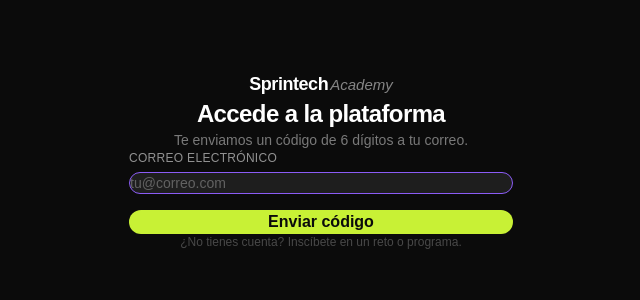
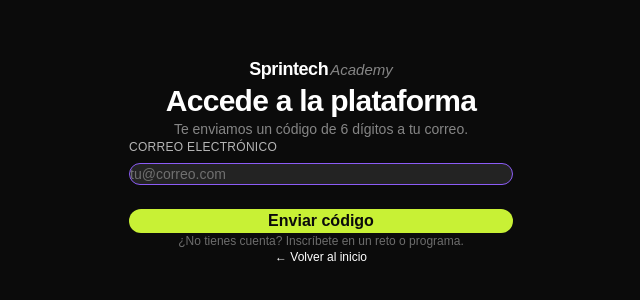
Before and after one commit to SprintechAcademy/SprintechAcademy, a Next.js app: page /login in a window 1280 px wide. Shown: the part 240-540 px from the top of the page, without its empty margins (319-959 px from the left). Built offline with nearby package versions, Linux system fonts and the light colour scheme.

Commit message:
improve login & verificar page UI/UX: better field visibility and spacing

```diff
--- a/app/(auth)/login/page.tsx
+++ b/app/(auth)/login/page.tsx
@@ -43,19 +43,19 @@
   return (
     <>
       {enrolled && (
-        <div className="mb-6 p-4 rounded-xl bg-lime/10 border border-lime/20 text-sm text-lime text-center">
+        <div className="mb-8 p-4 rounded-xl bg-lime/10 border border-lime/20 text-sm text-lime text-center">
           ¡Pago exitoso! Ingresa tu correo para acceder.
         </div>
       )}
 
-      <h1 className="text-2xl font-bold text-white tracking-tight mb-2 text-center">
+      <h1 className="text-3xl font-bold text-white tracking-tight mb-3 text-center">
         Accede a la plataforma
       </h1>
-      <p className="text-sm text-white/45 text-center mb-10">
+      <p className="text-sm text-white/50 text-center mb-10">
         Te enviamos un código de 6 dígitos a tu correo.
       </p>
 
-      <form onSubmit={handleSubmit} className="flex flex-col gap-4">
+      <form onSubmit={handleSubmit} className="flex flex-col gap-6">
         <Input
           type="email"
           label="Correo electrónico"
@@ -67,16 +67,16 @@
         />
 
         {error && (
-          <p className="text-sm text-red-400 text-center">{error}</p>
+          <p className="text-sm text-red-400 text-center -mt-2">{error}</p>
         )}
 
-        <Button type="submit" variant="lime" size="lg" loading={loading} className="w-full mt-2">
+        <Button type="submit" variant="lime" size="lg" loading={loading} className="w-full">
           Enviar código
         </Button>
       </form>
 
-      <p className="text-xs text-white/25 text-center mt-8">
-        ¿No tienes cuenta? Inscíbete en un reto o programa.
+      <p className="text-xs text-white/40 text-center mt-10">
+        ¿No tienes cuenta? Inscríbete en un reto o programa.
       </p>
     </>
   )
@@ -92,6 +92,14 @@
         <Suspense>
           <LoginForm />
         </Suspense>
+        <div className="flex justify-center mt-10">
+          <a
+            href="/"
+            className="text-xs text-white/35 hover:text-white/60 transition-colors flex items-center gap-1.5"
+          >
+            ← Volver al inicio
+          </a>
+        </div>
       </div>
     </div>
   )
--- a/app/(auth)/verificar/page.tsx
+++ b/app/(auth)/verificar/page.tsx
@@ -72,7 +72,6 @@
         return
       }
 
-      // Sign in with the magic link token
       const { error: signInErr } = await supabase.auth.verifyOtp({
         token_hash: data.token_hash,
         type: 'magiclink',
@@ -116,15 +115,15 @@
 
   return (
     <>
-        <h1 className="text-2xl font-bold text-white tracking-tight mb-2 text-center">
+      <h1 className="text-3xl font-bold text-white tracking-tight mb-3 text-center">
         Ingresa tu código
       </h1>
-        <p className="text-sm text-white/45 text-center mb-2">
+      <p className="text-sm text-white/50 text-center mb-2">
         Enviamos un código de 6 dígitos a
       </p>
-        <p className="text-sm text-white font-medium text-center mb-10">{email}</p>
+      <p className="text-sm text-white font-semibold text-center mb-10">{email}</p>
 
-        <div className="flex gap-2 justify-center mb-6" onPaste={handlePaste}>
+      <div className="flex gap-3 justify-center mb-8" onPaste={handlePaste}>
         {digits.map((d, i) => (
           <input
             key={i}
@@ -136,7 +135,7 @@
             onChange={e => handleDigit(i, e.target.value)}
             onKeyDown={e => handleKeyDown(i, e)}
             disabled={loading}
-              className="w-12 h-14 text-center text-xl font-bold text-white bg-white/5 border border-white/10 rounded-xl outline-none focus:border-purple transition-colors"
+            className="w-12 h-16 text-center text-2xl font-bold text-white bg-white/8 border border-white/20 rounded-xl outline-none focus:border-purple focus:bg-white/12 transition-colors"
           />
         ))}
       </div>
@@ -151,14 +150,14 @@
 
       <div className="text-center mt-6">
         {resendCountdown > 0 ? (
-            <p className="text-xs text-white/30">
+          <p className="text-xs text-white/40">
             Reenviar código en {resendCountdown}s
           </p>
         ) : (
           <button
             onClick={handleResend}
             disabled={resendLoading}
-              className="text-xs text-white/50 hover:text-white transition-colors underline underline-offset-2"
+            className="text-xs text-white/55 hover:text-white transition-colors underline underline-offset-2"
           >
             {resendLoading ? 'Enviando...' : 'Reenviar código'}
           </button>
@@ -168,7 +167,7 @@
       <div className="text-center mt-4">
         <button
           onClick={() => router.push('/login')}
-            className="text-xs text-white/30 hover:text-white/60 transition-colors"
+          className="text-xs text-white/40 hover:text-white/65 transition-colors"
         >
           ← Cambiar correo
         </button>
@@ -187,6 +186,14 @@
         <Suspense>
           <VerificarForm />
         </Suspense>
+        <div className="flex justify-center mt-10">
+          <a
+            href="/"
+            className="text-xs text-white/35 hover:text-white/60 transition-colors flex items-center gap-1.5"
+          >
+            ← Volver al inicio
+          </a>
+        </div>
       </div>
     </div>
   )
--- a/components/ui/Input.tsx
+++ b/components/ui/Input.tsx
@@ -13,13 +13,13 @@
 }
 
 const fieldBase =
-  'w-full bg-white/5 border border-white/10 rounded-xl px-4 py-3 text-white placeholder:text-white/30 text-sm transition-colors outline-none focus:border-purple focus:bg-white/8'
+  'w-full bg-white/8 border border-white/20 rounded-xl px-4 py-3.5 text-white placeholder:text-white/35 text-sm transition-colors outline-none focus:border-purple focus:bg-white/10'
 
 export function Input({ label, error, className = '', ...props }: InputProps) {
   return (
-    <div className="flex flex-col gap-1.5">
+    <div className="flex flex-col gap-2">
       {label && (
-        <label className="text-xs font-medium text-white/55 tracking-wide uppercase" style={{ fontFamily: 'var(--font-syne)' }}>
+        <label className="text-xs font-medium text-white/70 tracking-wide uppercase" style={{ fontFamily: 'var(--font-syne)' }}>
           {label}
         </label>
       )}
@@ -37,9 +37,9 @@
   ...props
 }: TextareaHTMLAttributes<HTMLSelectElement> & { label?: string; error?: string; children: React.ReactNode }) {
   return (
-    <div className="flex flex-col gap-1.5">
+    <div className="flex flex-col gap-2">
       {label && (
-        <label className="text-xs font-medium text-white/55 tracking-wide uppercase" style={{ fontFamily: 'var(--font-syne)' }}>
+        <label className="text-xs font-medium text-white/70 tracking-wide uppercase" style={{ fontFamily: 'var(--font-syne)' }}>
           {label}
         </label>
       )}
@@ -57,9 +57,9 @@
 
 export function Textarea({ label, error, className = '', ...props }: TextareaProps) {
   return (
-    <div className="flex flex-col gap-1.5">
+    <div className="flex flex-col gap-2">
       {label && (
-        <label className="text-xs font-medium text-white/55 tracking-wide uppercase" style={{ fontFamily: 'var(--font-syne)' }}>
+        <label className="text-xs font-medium text-white/70 tracking-wide uppercase" style={{ fontFamily: 'var(--font-syne)' }}>
           {label}
         </label>
       )}
```
Lines whose indentation alone changed are shown as unchanged.
